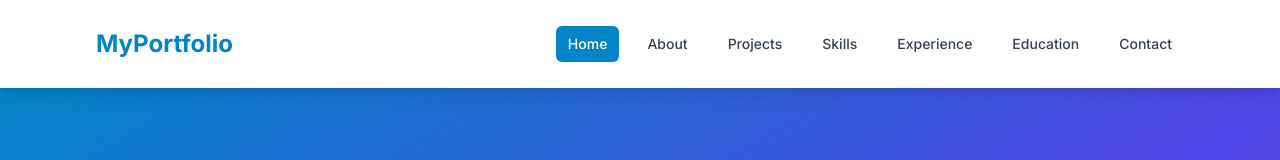
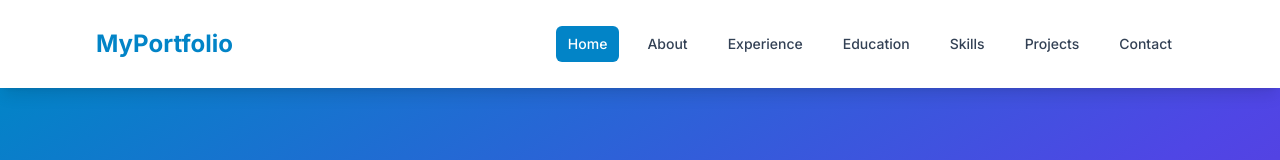
Before and after one commit to Umesh-Tata/Vumesh.github.io, a React (Vite) app: page / in a window 1280 px wide. Shown: the top 160 px of the page. Built offline with nearby package versions, Linux system fonts and the light colour scheme.

Commit message:
Update App.tsx

```diff
--- a/App.tsx
+++ b/App.tsx
@@ -36,10 +36,10 @@ const personalInfo = {
 const navItemsData: NavItem[] = [
   { name: 'Home', href: '#hero' },
   { name: 'About', href: '#about' },
-  { name: 'Projects', href: '#projects' },
-  { name: 'Skills', href: '#skills' },
   { name: 'Experience', href: '#experience' },
   { name: 'Education', href: '#education' },
+  { name: 'Skills', href: '#skills' },
+  { name: 'Projects', href: '#projects' },
   { name: 'Contact', href: '#contact' },
 ];
 
```
